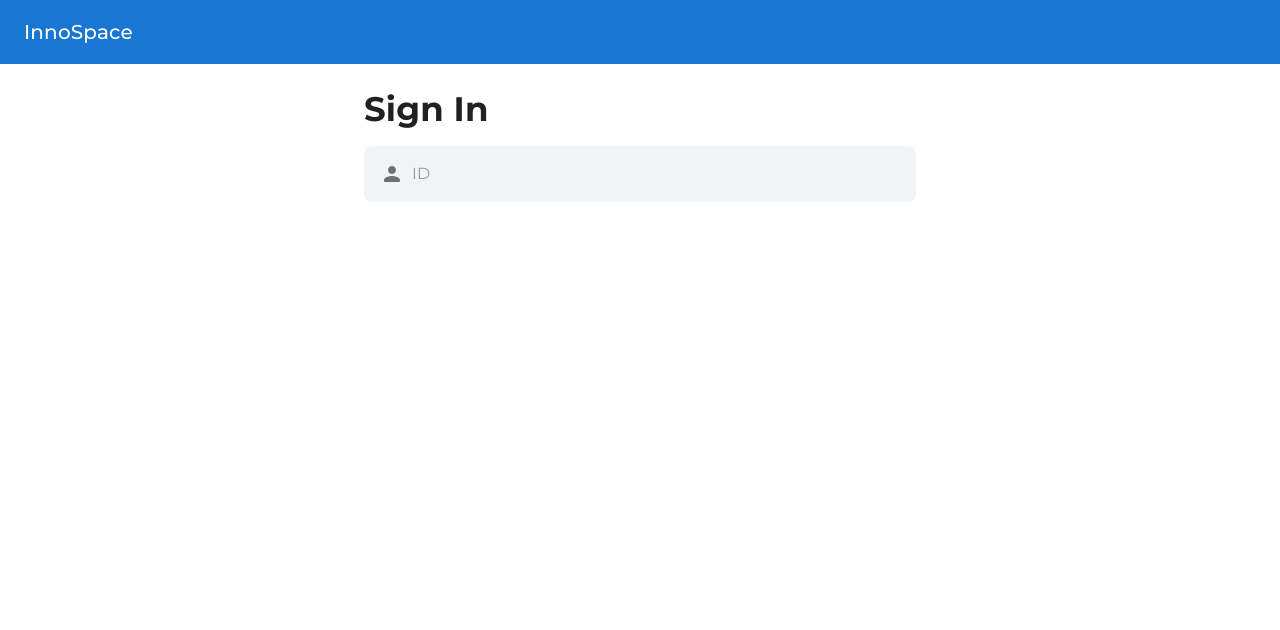
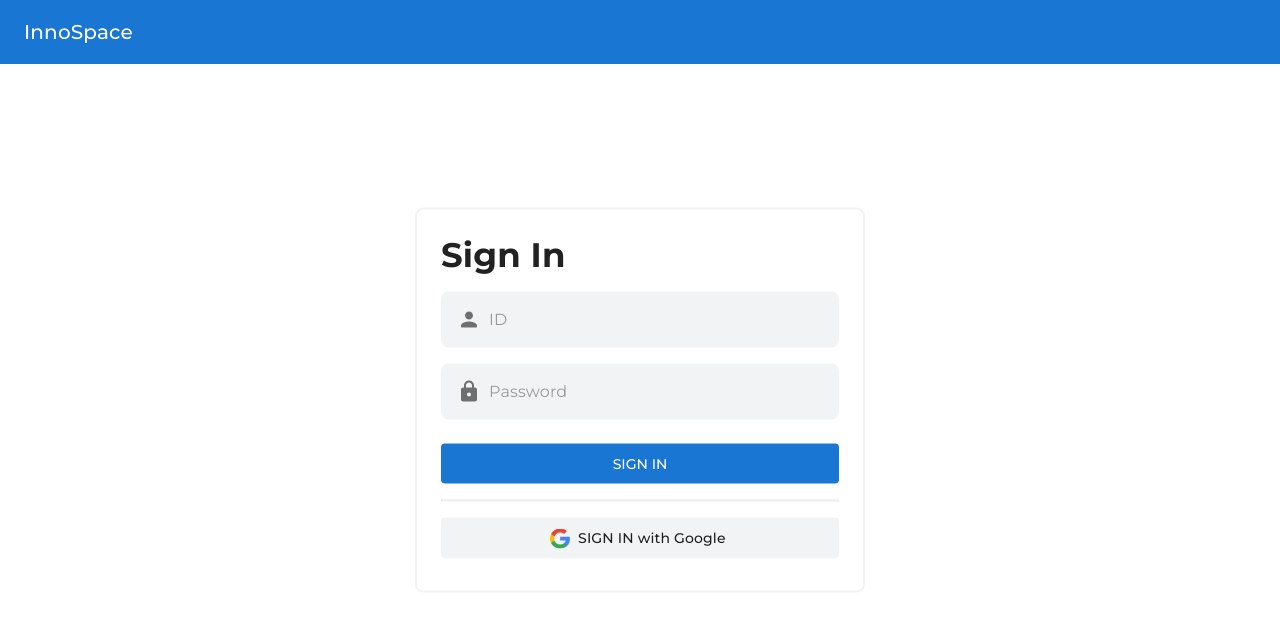
Before and after one commit to wtongze/innospace-v4-web, a React (Create React App) app: page /signin in a window 1280 px wide. Shown: the top 630 px of the page. Built offline with nearby package versions, Linux system fonts and the light colour scheme; no server answers.

Commit message:
feat: signin page

```diff
--- a/public/index.html
+++ b/public/index.html
@@ -14,7 +14,7 @@
       rel="stylesheet"
       href="https://fonts.googleapis.com/css?family=Montserrat:300,400,500,600,700&display=swap"
     />
-    <title>React App</title>
+    <title>InnoSpace</title>
   </head>
   <body>
     <noscript>You need to enable JavaScript to run this app.</noscript>
--- a/src/components/NavBar.tsx
+++ b/src/components/NavBar.tsx
@@ -27,7 +27,7 @@ export const NavBar: FunctionComponent = () => {
             edge='start'
             color='inherit'
             aria-label='menu'
-            sx={{ mr: 2 }}
+            sx={{ mr: '16px' }}
           >
             <MenuIcon />
           </IconButton>
@@ -37,8 +37,8 @@ export const NavBar: FunctionComponent = () => {
         </Typography>
         {isSignedIn || location.pathname === '/signin' ? null : (
           <Fragment>
-            <Button color='inherit' sx={{ px: 2 }}>
-              <Link to={'/signin'}>Sign In</Link>
+            <Button color='inherit' sx={{ px: '16px' }}>
+              <Link to={'/signin'}>SIGN IN</Link>
             </Button>
           </Fragment>
         )}
--- a/src/components/SoloTextField.tsx
+++ b/src/components/SoloTextField.tsx
@@ -1,20 +1,25 @@
-import { InputBase, InputBaseProps } from '@mui/material';
+import { InputBase, InputBaseProps, useTheme } from '@mui/material';
 import { FunctionComponent } from 'react';
 
 export const SoloTextField: FunctionComponent<InputBaseProps> = (props) => {
+  const theme = useTheme();
   return (
     <InputBase
       {...props}
       sx={{
+        mb: '16px',
         padding: '12px 16px',
-        backgroundColor: '#f1f3f5',
-        borderRadius: 2,
+        backgroundColor: theme.palette.gray.main,
+        borderRadius: '8px',
         transition: 'background-color 0.3s cubic-bezier(0.25, 0.8, 0.5, 1)',
         '&:hover': {
-          backgroundColor: '#e1e3e5',
+          backgroundColor: theme.palette.gray.dark,
         },
         '&:focus-within': {
-          backgroundColor: '#f1f3f5',
+          backgroundColor: theme.palette.gray.main,
+        },
+        '&:focus-within .MuiInputAdornment-root': {
+          color: `${props.color || 'primary'}.main`,
         },
       }}
     ></InputBase>
--- a/src/components/useAuth.tsx
+++ b/src/components/useAuth.tsx
@@ -1,13 +1,19 @@
 import { useEffect, useState } from 'react';
 
+interface BasicUser {
+  id: string;
+  name: string;
+  email: string;
+}
+
 export const useAuth = () => {
-  const [signedIn, setSignedIn] = useState(false);
+  const [user, setUser] = useState<BasicUser>();
 
   useEffect(() => {
-    fetch('http://localhost:4000/v4/auth/status')
+    fetch('http://localhost:4000/v4/user/basic')
       .then((res) => res.json())
-      .then(({ status }) => setSignedIn(status === 'OK'));
+      .then((data: { result?: BasicUser }) => setUser(data.result));
   }, []);
 
-  return signedIn;
+  return user;
 };
--- a/src/pages/Signin.tsx
+++ b/src/pages/Signin.tsx
@@ -1,17 +1,44 @@
-import { PersonRounded as PersonIcon } from '@mui/icons-material';
-import { Typography, Container, InputAdornment } from '@mui/material';
+import {
+  PersonRounded as PersonIcon,
+  LockRounded as LockIcon,
+} from '@mui/icons-material';
+import {
+  Typography,
+  Container,
+  InputAdornment,
+  Button,
+  useTheme,
+  useMediaQuery,
+} from '@mui/material';
 import { FunctionComponent } from 'react';
 import { SoloTextField } from '../components/SoloTextField';
 
 const Signin: FunctionComponent = () => {
+  const theme = useTheme();
+  const isDesktop = useMediaQuery(theme.breakpoints.up('lg'));
   return (
     <div className='signin'>
-      <Container sx={{ py: 3 }} maxWidth='sm'>
+      <Container
+        sx={{
+          py: '24px',
+          ...(isDesktop
+            ? {
+                border: '2px solid #f1f3f5',
+                borderRadius: '8px',
+                position: 'absolute',
+                left: '50%',
+                top: '50%',
+                transform: 'translateX(-50%) translateY(-50%)',
+                maxWidth: '450px !important'
+              }
+            : {}),
+        }}
+      >
         <Typography
           variant='h4'
           component={'h1'}
           fontWeight={700}
-          sx={{ mb: 2 }}
+          sx={{ mb: '16px' }}
         >
           Sign In
         </Typography>
@@ -23,7 +50,38 @@ const Signin: FunctionComponent = () => {
             </InputAdornment>
           }
           fullWidth
+          required
         />
+        <SoloTextField
+          placeholder='Password'
+          startAdornment={
+            <InputAdornment position='start'>
+              <LockIcon />
+            </InputAdornment>
+          }
+          fullWidth
+          required
+        />
+        <Button
+          fullWidth
+          variant='contained'
+          disableElevation
+          sx={{ py: '8px', borderRadius: '4px', my: '8px' }}
+        >
+          SIGN IN
+        </Button>
+        <hr style={{ borderColor: '#0000001a' }} />
+        <Button
+          fullWidth
+          variant='contained'
+          color='gray'
+          disableElevation
+          sx={{ py: '8px', borderRadius: '4px', my: '8px' }}
+          startIcon={<img src='/google.svg' alt='Google Logo' height={20} />}
+          href={'http://localhost:4000/v4/auth/google'}
+        >
+          SIGN IN with Google
+        </Button>
       </Container>
     </div>
   );
--- a/src/theme.tsx
+++ b/src/theme.tsx
@@ -1,7 +1,37 @@
 import { createTheme } from '@mui/material';
+
+declare module '@mui/material/styles' {
+  interface Palette {
+    gray: Palette['primary'];
+  }
+  interface PaletteOptions {
+    gray: PaletteOptions['primary'];
+  }
+}
+
+declare module '@mui/material/Button' {
+  interface ButtonPropsColorOverrides {
+    gray: true;
+  }
+}
 
 export const theme = createTheme({
   typography: {
     fontFamily: 'Montserrat, sans-serif',
   },
+  palette: {
+    gray: {
+      main: '#f1f3f5',
+      dark: '#e1e3e5'
+    }
+  },
+  components: {
+    MuiButton: {
+      styleOverrides: {
+        root: {
+          textTransform: 'none',
+        },
+      },
+    },
+  },
 });
```
Also changed, not shown: public/google.svg (added).
